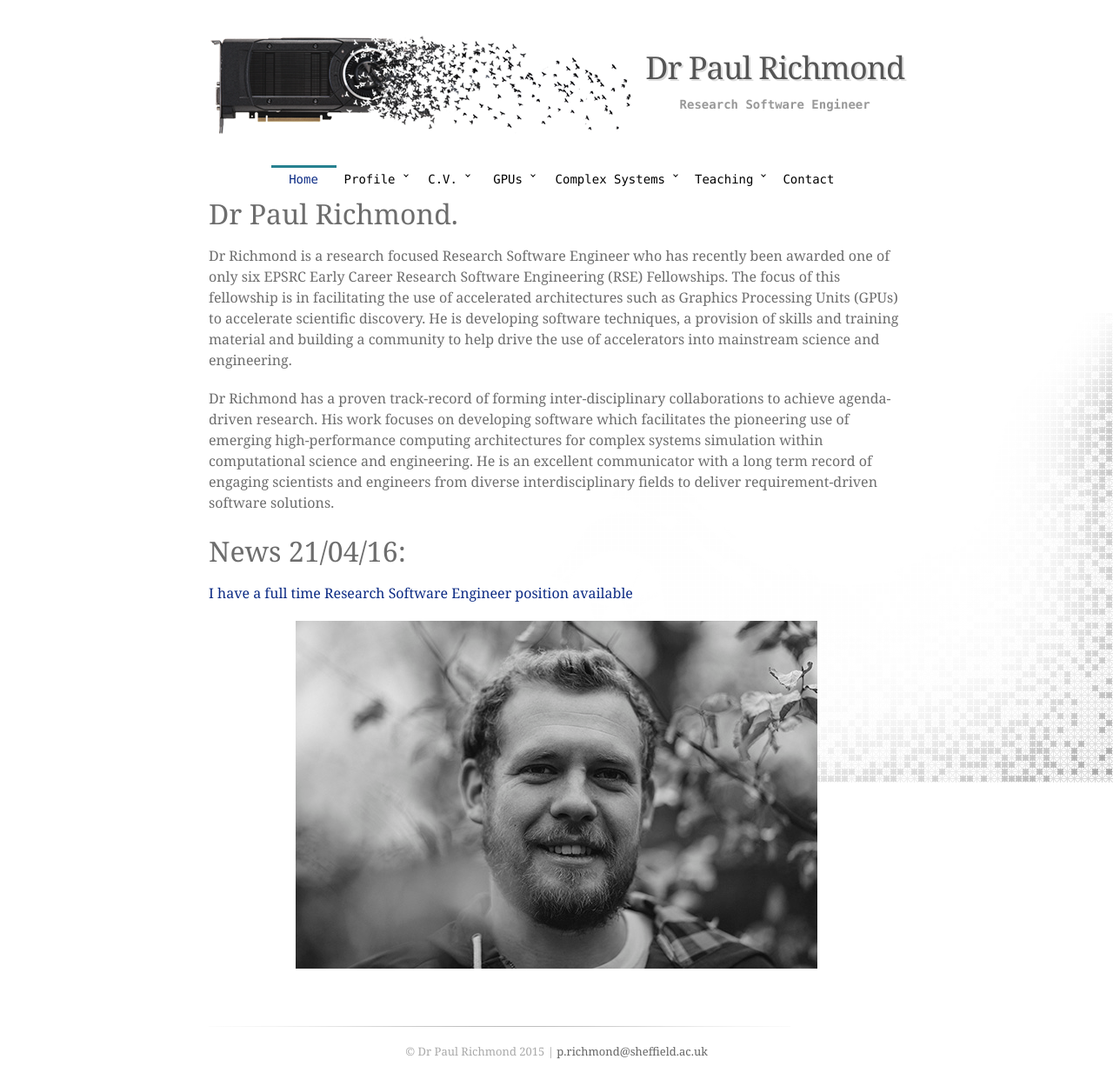
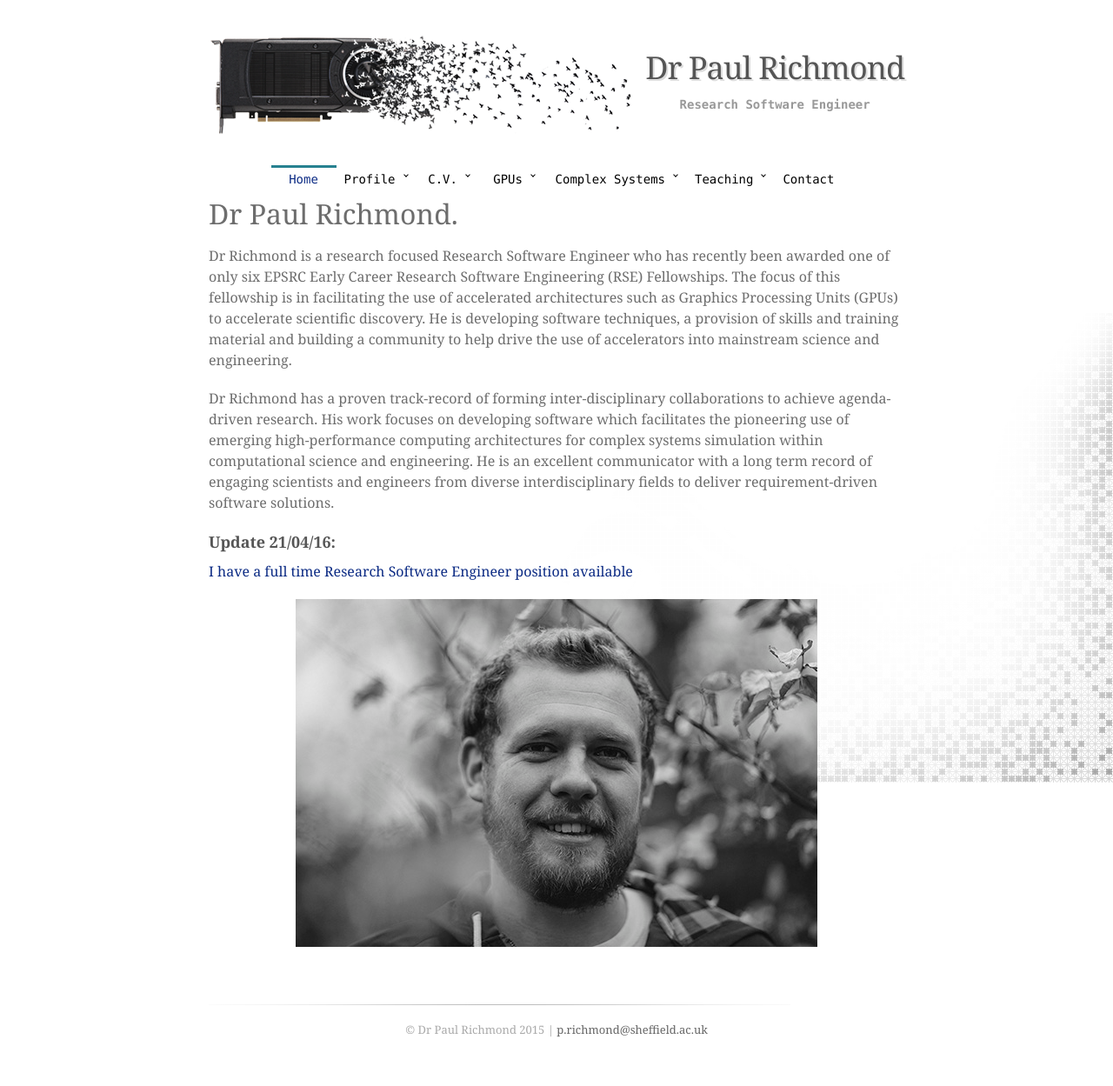
Before and after one commit to mondus/mondus.github.io, a Jekyll site: the page built from index.md, in a window 1280 px wide. Shown: the whole page at 87% size. Built offline with Jekyll 4.4.1, drawn with Linux system fonts in a browser that asks for light colours; nearby versions of some CDN libraries; some web fonts are replaced; after the commit the page ends 1224 px from its top, so only the background shows below that.

Commit message:
Update index.md

```diff
--- a/index.md
+++ b/index.md
@@ -9,7 +9,7 @@ Dr Richmond is a research focused Research Software Engineer who has recently be
 
 Dr Richmond has a proven track-record of forming inter-disciplinary collaborations to achieve agenda-driven research. His work focuses on developing software which facilitates the pioneering use of emerging high-performance computing architectures for complex systems simulation within computational science and engineering. He is an excellent communicator with a long term record of engaging scientists and engineers from diverse interdisciplinary fields to deliver requirement-driven software solutions.
 
-# News 21/04/16:
+### Update 21/04/16:
 [I have a full time Research Software Engineer position available](./teaching/postitions)
 
 
```
